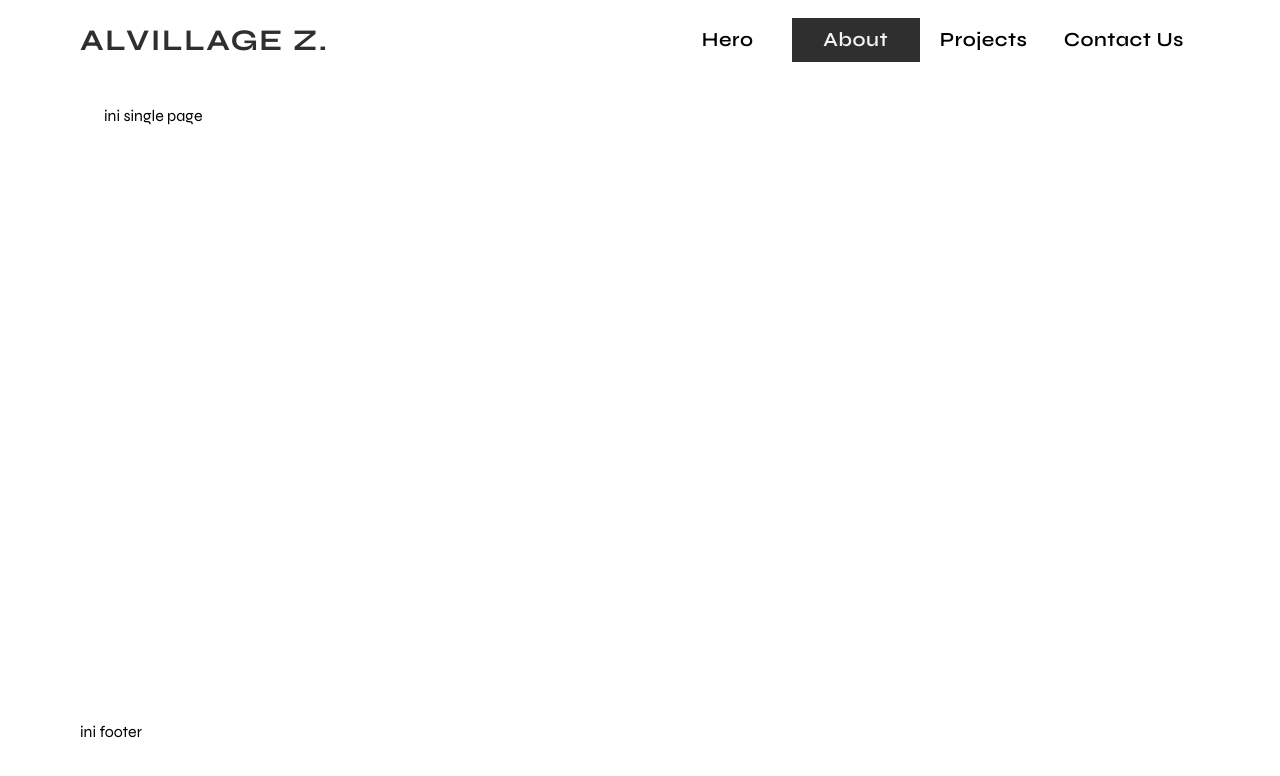
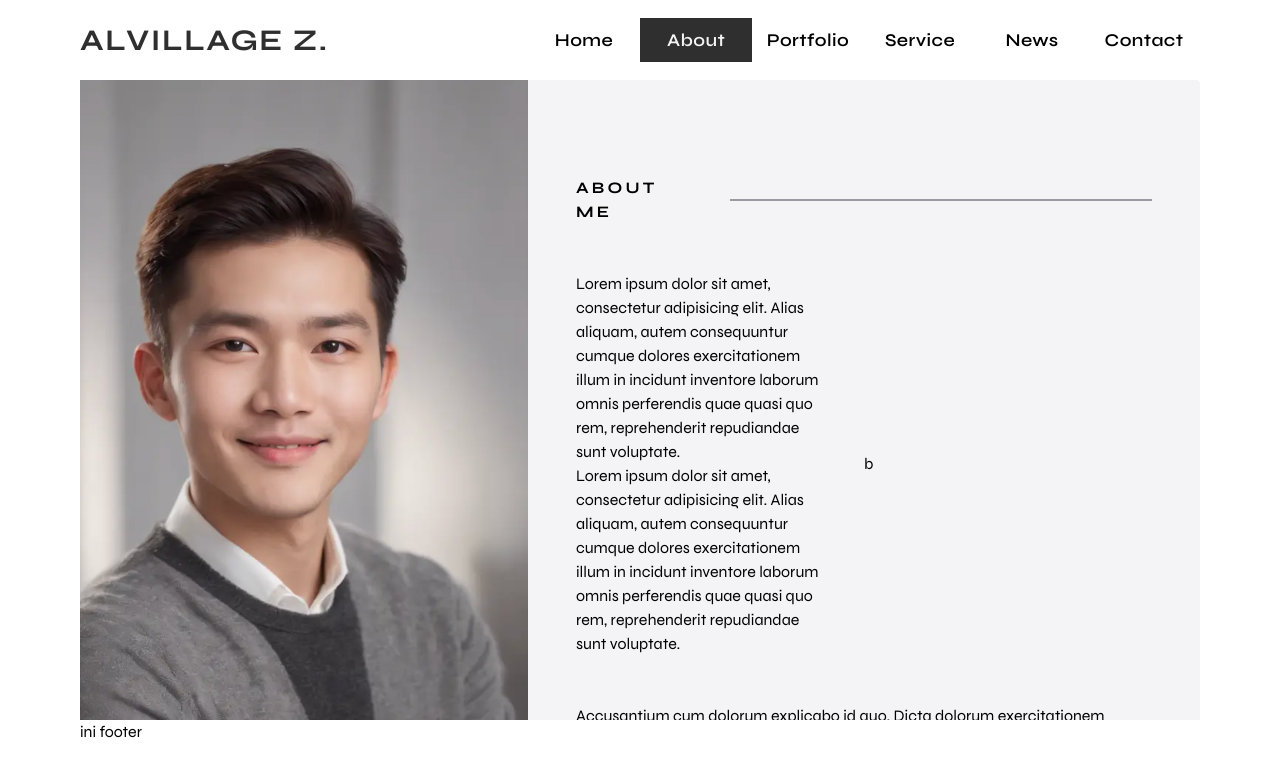
Before and after one commit to Azukii09/my-personal-portfolio, a Next.js app: page /about in a window 1280 px wide. Shown: the top 776 px of the page. Built offline with nearby package versions, Linux system fonts and the light colour scheme.

Commit message:
#1 - finishing navbar
Signed-off-by: Azukii09 <azuknisianta@gmail.com>

```diff
--- a/app/[slug]/page.tsx
+++ b/app/[slug]/page.tsx
@@ -1,8 +1,88 @@
 export default function SinglePage(){
     return (
-        <div className="fixed px-6 sm:px-8 md:px-16 lg:px-20 top-20 w-full h-full">
-            <div className={"top-20 w-full h-full p-6"}>
-                <div>ini single page</div>
+        <div className="w-full">
+            <div className={"flex gap-8 items-center justify-between"}>
+                <h1 className={"uppercase font-bold text-md tracking-[0.2em]"}>about me</h1>
+                <div className={"bg-ternary h-[2px] w-3/4"}></div>
+            </div>
+            <div className={"my-12 flex items-center justify-between"}>
+                <div className={"w-64 flex flex-col"}>
+                    <div>Lorem ipsum dolor sit amet, consectetur adipisicing elit. Alias aliquam, autem consequuntur cumque dolores exercitationem illum in incidunt inventore laborum omnis perferendis quae quasi quo rem, reprehenderit repudiandae sunt voluptate.</div>
+                    <div>Lorem ipsum dolor sit amet, consectetur adipisicing elit. Alias aliquam, autem consequuntur cumque dolores exercitationem illum in incidunt inventore laborum omnis perferendis quae quasi quo rem, reprehenderit repudiandae sunt voluptate.</div>
+                </div>
+                <div className={"w-72 h-full"}>b</div>
+            </div>
+            <div>Accusantium cum dolorum explicabo id quo. Dicta dolorum exercitationem molestiae neque provident quasi
+                repellendus voluptas. Ab adipisci aliquid consequuntur deleniti eum illum nam nesciunt optio,
+                perspiciatis porro reiciendis rerum tempora.
+            </div>
+            <div>Beatae consectetur culpa dolorum ea earum fugiat hic iusto mollitia neque nostrum possimus, provident
+                quas qui quos reprehenderit sed sunt, totam velit. Aliquid excepturi laudantium nostrum sint! Dolore
+                sapiente, soluta?
+            </div>
+            <div>Adipisci architecto aspernatur blanditiis, consectetur, debitis ex fugiat ipsa iste laudantium minima
+                mollitia natus nostrum quibusdam quos ratione rem tempore tenetur totam velit vitae. A commodi expedita
+                laudantium molestias omnis.
+            </div>
+            <div>Amet assumenda atque odio officiis perspiciatis rem suscipit temporibus vitae? Ad amet architecto
+                aspernatur, consequatur cupiditate est magnam officia vel. Ad debitis dignissimos distinctio quibusdam
+                sint ullam vel velit voluptates?
+            </div>
+            <div>Asperiores beatae facilis nulla ratione similique tempora, voluptate. Aliquid incidunt inventore ipsa
+                maxime repellat sit vero voluptatum. Ab accusantium aliquam aspernatur, commodi dolores dolorum, hic
+                ipsa iusto numquam odio odit.
+            </div>
+            <div>Accusamus ad animi aspernatur at cum delectus dolor dolorem dolorum, earum eum exercitationem facere
+                inventore maxime nam obcaecati, officiis quae quam, quas quasi quia quod repudiandae tempore vero
+                voluptate voluptates.
+            </div>
+            <div>Architecto at consequatur corporis dolores eius eligendi eum facilis laborum molestias, repellendus
+                tempore ullam vero vitae. Assumenda, dolor ea explicabo labore magnam magni maxime officiis quo tempora,
+                vel vitae voluptas.
+            </div>
+            <div>Ab adipisci animi atque aut deserunt, doloremque inventore iure labore minus molestiae nam nobis odio
+                praesentium quod quos sed suscipit tempore temporibus totam unde. Dolorum placeat qui repudiandae
+                suscipit vero?
+            </div>
+            <div>Alias commodi debitis dicta dignissimos ea excepturi impedit iusto minima natus, numquam obcaecati
+                perferendis porro praesentium repellendus rerum temporibus ullam. Et excepturi minima repellat. Aliquid
+                eius magnam provident sint tempora?
+            </div>
+            <div>Alias animi asperiores consequatur consequuntur, earum error eum in incidunt ipsa ipsum maxime minima
+                molestias, nesciunt rerum sequi sit veritatis. Consequatur hic illo in laboriosam modi, obcaecati
+                officiis quis reprehenderit?
+            </div>
+            <div>Aliquam architecto aspernatur at, consectetur culpa delectus deleniti deserunt ea ex in ipsa ipsum
+                maiores minima molestias neque, omnis optio porro, quod sapiente sed soluta suscipit voluptatum?
+                Deleniti, iure, laudantium.
+            </div>
+            <div>Eaque itaque, quia? Aperiam, architecto aut beatae debitis deserunt dicta eius harum laborum laudantium
+                nam natus odio odit provident quae quam, quasi ratione recusandae repudiandae saepe sit tempore
+                temporibus velit?
+            </div>
+            <div>Assumenda distinctio excepturi itaque laborum nulla odit recusandae sit voluptatibus. Deserunt error
+                facilis perferendis temporibus? Adipisci aliquid dolorum impedit nulla officia sapiente suscipit unde
+                velit. Libero nam nulla odit porro.
+            </div>
+            <div>Deleniti error iste obcaecati odit quam quia reprehenderit unde? Animi, architecto error explicabo, hic
+                itaque iure magnam nemo nihil numquam, odit quaerat vero! Inventore, placeat possimus quibusdam quo vero
+                voluptatem!
+            </div>
+            <div>A aliquam aliquid dignissimos eius eligendi explicabo fugiat in incidunt quisquam repellat repudiandae
+                rerum sapiente, similique sunt ut? Doloribus iure molestiae nesciunt quaerat qui quia rerum voluptatum.
+                Adipisci, placeat, saepe?
+            </div>
+            <div>Aperiam dolores error ex exercitationem harum minima minus nostrum perferendis porro quia quod saepe
+                sequi, soluta totam vel veritatis, voluptas voluptate voluptatem! Ab deserunt eaque et in perferendis
+                unde voluptatibus?
+            </div>
+            <div>Asperiores blanditiis deleniti eius facilis ratione veritatis voluptas. A, aperiam beatae cupiditate
+                error facere impedit labore odit optio pariatur provident rem soluta veritatis, voluptas. Earum et
+                inventore reprehenderit rerum similique!
+            </div>
+            <div>A alias aspernatur consequatur dolore earum eius, esse, ex facilis fuga in inventore nihil numquam quam
+                quod ratione, recusandae repudiandae tempore? Animi, quidem recusandae. Accusamus asperiores error
+                praesentium! Illum, libero?
             </div>
         </div>
     )
--- a/app/layout.tsx
+++ b/app/layout.tsx
@@ -4,6 +4,7 @@ import "./globals.css";
 import Navbar from "@/components/feature/navbar";
 import Footer from "@/components/feature/footer";
 import React from "react";
+import Image from "next/image";
 
 const syne = Syne({ subsets: ["latin"] });
 
@@ -19,11 +20,20 @@ export default function RootLayout({
 }>) {
   return (
     <html lang="en">
-      <body className={syne.className}>
-        <Navbar/>
+    <body className={syne.className}>
+    <Navbar/>
+      <div className="fixed px-6 sm:px-8 md:px-16 lg:px-20 top-20 w-full h-full">
+        <div className={"top-20 w-full h-full bg-contras rounded flex justify-between"}>
+          <div className={"h-full bg-white w-2/5 relative"}>
+            <Image src={"/assets/img/man.png"} alt={""} className={"object-cover"} fill />
+          </div>
+          <div className={"w-3/5 px-12 pt-24 overflow-y-scroll"}>
             {children}
-        <Footer/>
-      </body>
+          </div>
+        </div>
+      </div>
+    <Footer/>
+    </body>
     </html>
   );
 }
--- a/app/page.tsx
+++ b/app/page.tsx
@@ -1,9 +1,5 @@
 export default function HomePage() {
   return (
-    <div className="fixed px-6 sm:px-8 md:px-16 lg:px-20 top-20 w-full h-full">
-      <div className={"top-20 w-full h-full p-6"}>
-          <div>al;ksjdalsd</div>
-      </div>
-    </div>
+      <div>al;ksjdalsd</div>
   );
 }
--- a/components/feature/footer.tsx
+++ b/components/feature/footer.tsx
@@ -1,7 +1,7 @@
 export default function Footer() {
     return(
         <footer className="fixed bottom-0 px-6 sm:px-8 md:px-16 lg:px-20 w-full">
-            <div className={"h-20"}>
+            <div className={"h-20 bg-white"}>
                 ini footer
             </div>
         </footer>
--- a/components/feature/navbar.tsx
+++ b/components/feature/navbar.tsx
@@ -12,7 +12,7 @@ export default function Navbar() {
         <nav className="fixed px-6 sm:px-8 md:px-16 lg:px-20 w-full">
             <div className={"top-0 flex justify-between h-20"}>
                 <div className={"flex items-center tracking-wider text-xl md:text-2xl lg:text-3xl uppercase font-bold text-primary"}>Alvillage Z.</div>
-                <div className={"flex items-center "}>
+                <div className={"flex items-center"}>
                     <div className="">
                         <ul className="hidden md:flex items-center justify-between">
                             {dataNavbar.map((item, index) => (
@@ -20,8 +20,8 @@ export default function Navbar() {
                                     <li
                                         className={
                                         pathName === item.link ?
-                                            "bg-primary font-semibold tracking-wide text-contras py-2 lg:px-4 lg:text-xl text-center group relative min-w-20 lg:min-w-32 cursor-pointer overflow-hidden" :
-                                            "font-semibold tracking-wide group relative min-w-20 lg:min-w-32 cursor-pointer overflow-hidden py-2 px-4 lg:text-xl text-center transition-colors duration-700 hover:text-contras"}
+                                            "bg-primary font-semibold tracking-wide text-contras py-2 px-2 lg:px-3 lg:text-lg text-center group relative min-w-14 text-sm lg:min-w-28 cursor-pointer overflow-hidden" :
+                                            "font-semibold tracking-wide group relative min-w-14 text-sm lg:min-w-28 cursor-pointer overflow-hidden py-2 px-2 lg:px-3 lg:text-lg text-center transition-colors duration-700 hover:text-contras"}
                                     >
                                         {item.name}
                                         <span
@@ -34,20 +34,20 @@ export default function Navbar() {
                     </div>
                     {/*Hamburger Button Start*/}
                     <button
-                        className={active? "block absolute md:hidden hamburger-active" :"block absolute md:hidden"}
+                        className={active? "block md:hidden hamburger-active" :"block md:hidden"}
                         id="hamburger"
                         name="hamburger"
                         type="button"
                         onClick={()=>setActive((prev) => !prev)}>
                         <span className="origin-top-left w-[30px] h-[2px] my-2 block bg-primary transition duration-300 ease-in-out"></span>
-                        <span className="w-[20px] h-[2px] my-2 block bg-primary transition duration-300 ease-in-out"></span>
-                        <span className="origin-bottom-left w-[25px] h-[2px] my-2 block bg-primary transition duration-300 ease-in-out"></span>
+                        <span className="w-[30px] h-[2px] my-2 block bg-primary transition duration-300 ease-in-out"></span>
+                        <span className="origin-bottom-left w-[30px] h-[2px] my-2 block bg-primary transition duration-300 ease-in-out"></span>
                     </button>
                     {/*Hamburger Button End*/}
                     {/*mobile*/}
                     {active && (
                         <div
-                            className="sidebar-active origin-left w-full scale-x-0 fixed h-screen top-[73px] left-0 bg-white transition duration-500 ease-in-out"
+                            className="sidebar-active origin-left w-full scale-x-0 fixed h-screen top-[73px] left-0 bg-white transition duration-500 ease-in-out z-50"
                             id="nav-menu">
                             <ul className="flex flex-col">
                                 {dataNavbar.map((item, index) => (
--- a/data/navbar.ts
+++ b/data/navbar.ts
@@ -1,8 +1,8 @@
 const navbar = [
     {
         id:1,
-        name:"Hero",
-        link:"/hero"
+        name:"Home",
+        link:"/home"
     },
     {
         id:2,
@@ -11,12 +11,22 @@ const navbar = [
     },
     {
         id:3,
-        name:"Projects",
-        link:"/projects"
+        name:"Portfolio",
+        link:"/portfolio"
     },
     {
         id:4,
-        name:"Contact Us",
+        name:"Service",
+        link:"/service"
+    },
+    {
+        id:5,
+        name:"News",
+        link:"/news"
+    },
+    {
+        id:6,
+        name:"Contact",
         link:"/contact"
     },
 ]
--- a/tailwind.config.ts
+++ b/tailwind.config.ts
@@ -27,6 +27,7 @@ const config: Config = {
       // warning: "#FACD2B",
       // success: "#26FF2A",
       // danger: "#FF213F",
+      white: "#FFFFFF",
     }
   },
   plugins: [],
```
Also changed, not shown: app/globals.css (+36 -0 lines), public/assets/img/man.jpg (added), public/assets/img/man.png (added).
